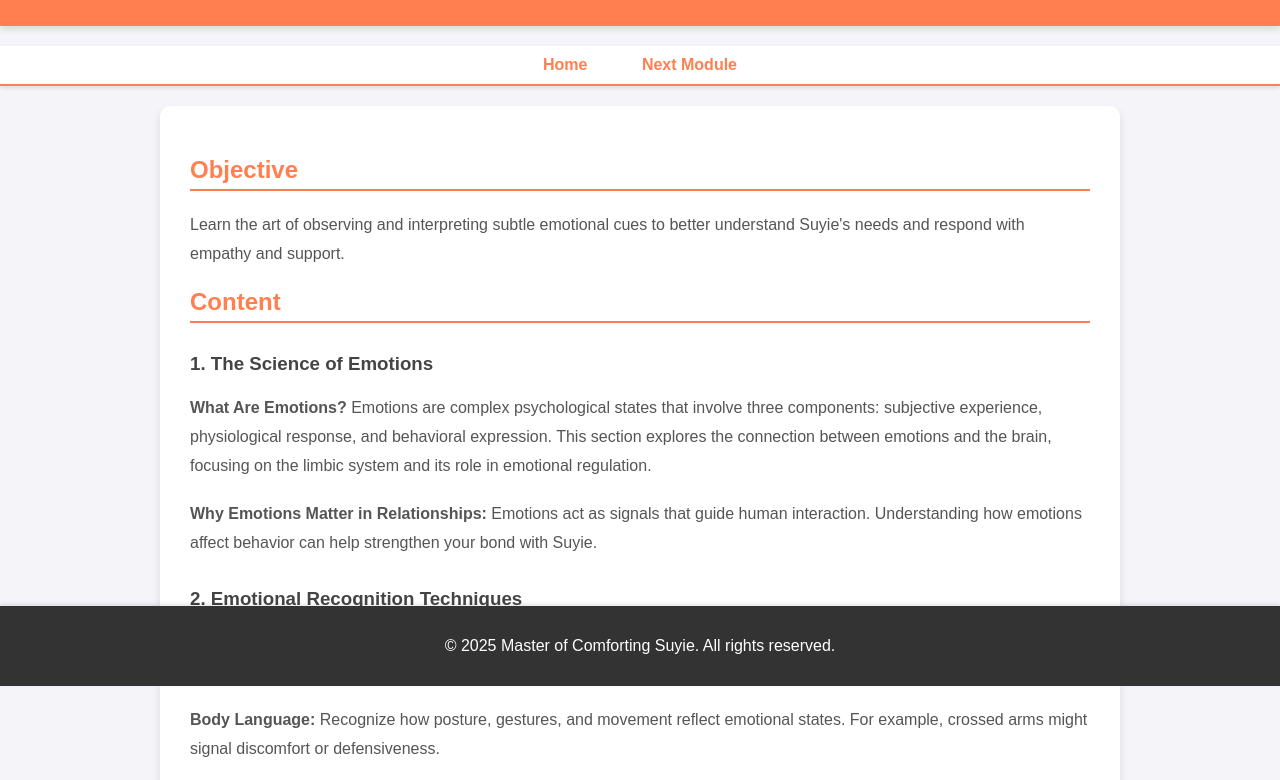
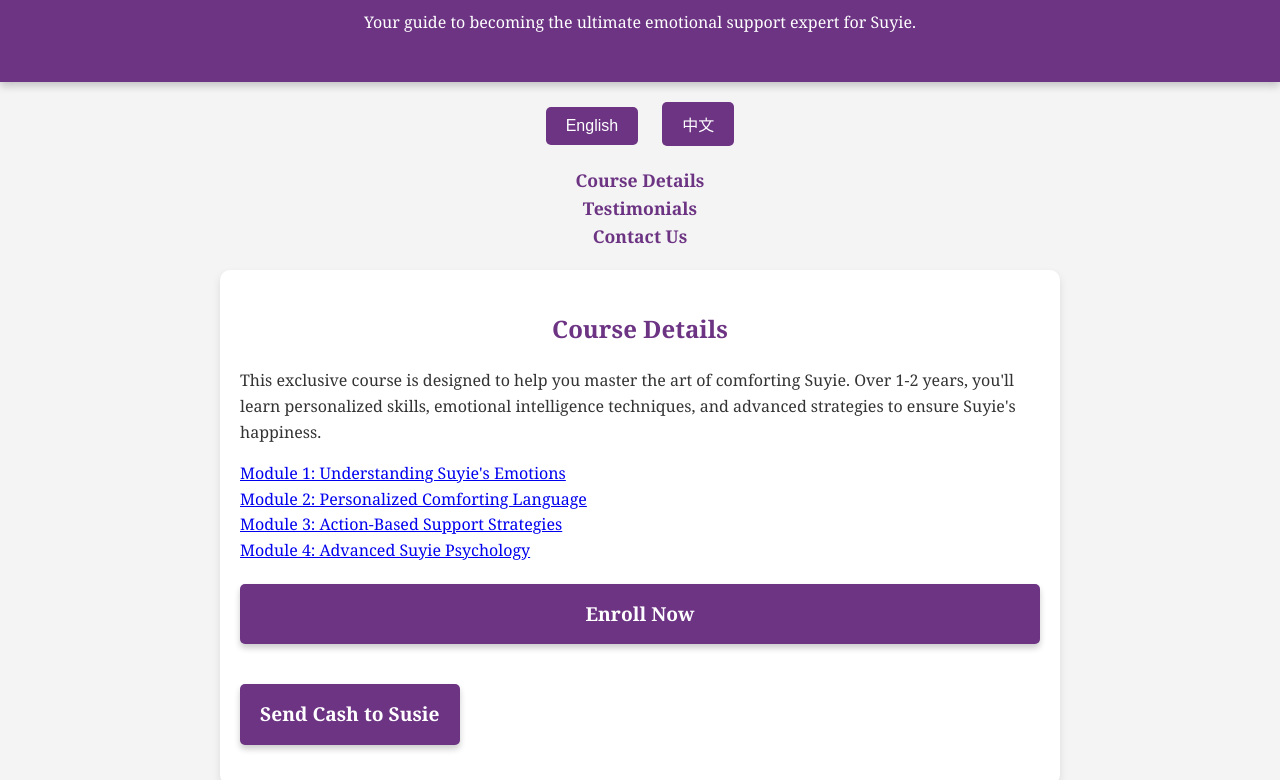
Before and after one commit to EugeneW910428/Master-of-Comforting-Suyie-Tang-Program, a plain HTML site: page index.html in a window 1280 px wide. Shown: the part 114-894 px from the top of the page. Drawn offline with Linux system fonts and the light colour scheme.

Commit message:
Update index.html

```diff
--- a/index.html
+++ b/index.html
@@ -3,128 +3,207 @@
 <head>
     <meta charset="UTF-8">
     <meta name="viewport" content="width=device-width, initial-scale=1.0">
-    <title>Module 1: Understanding Suyie's Emotions</title>
+    <title>Master of Comforting Suyie</title>
     <style>
         body {
-            font-family: 'Arial', sans-serif;
+            font-family: 'Georgia', serif;
             margin: 0;
             padding: 0;
-            background-color: #f4f4f9;
+            background-color: #f4f4f4;
             color: #333;
+            line-height: 1.6;
         }
         header {
-            background-color: #ff7f50;
+            background-color: #6C3483;
             color: white;
-            padding: 30px 20px;
+            padding: 30px;
             text-align: center;
-            box-shadow: 0 4px 6px rgba(0, 0, 0, 0.1);
+            box-shadow: 0 4px 8px rgba(0, 0, 0, 0.2);
         }
         nav {
             text-align: center;
             margin: 20px 0;
-            background-color: #fff;
-            padding: 10px 0;
-            border-bottom: 2px solid #ff7f50;
-            box-shadow: 0 2px 4px rgba(0, 0, 0, 0.1);
         }
         nav a {
             margin: 0 15px;
             text-decoration: none;
-            color: #ff7f50;
+            color: #6C3483;
             font-weight: bold;
-            padding: 5px 10px;
-            border-radius: 5px;
-            transition: background-color 0.3s, color 0.3s;
-        }
-        nav a:hover {
-            background-color: #ff7f50;
-            color: white;
+            font-size: 1.1rem;
         }
         section {
-            padding: 30px;
-            max-width: 900px;
+            padding: 20px;
+            max-width: 800px;
             margin: auto;
-            background: white;
+            background: #fff;
             border-radius: 10px;
             box-shadow: 0 4px 8px rgba(0, 0, 0, 0.1);
         }
-        section h2 {
-            color: #ff7f50;
-            border-bottom: 2px solid #ff7f50;
-            padding-bottom: 5px;
+        h2 {
+            color: #6C3483;
+            text-align: center;
             margin-bottom: 20px;
         }
-        section h3 {
-            color: #444;
-            margin-top: 30px;
+        ul {
+            list-style: none;
+            padding: 0;
         }
-        section p, section ul {
-            line-height: 1.8;
-            margin-bottom: 20px;
-            color: #555;
+        ul li {
+            margin-bottom: 15px;
+            background: #f9f9f9;
+            padding: 10px;
+            border-left: 5px solid #6C3483;
         }
-        section ul {
-            list-style-type: square;
-            padding-left: 20px;
+        .cta {
+            display: inline-block;
+            background-color: #6C3483;
+            color: white;
+            padding: 15px 20px;
+            text-align: center;
+            margin: 20px auto;
+            border-radius: 5px;
+            cursor: pointer;
+            font-size: 1.2rem;
+            font-weight: bold;
+            box-shadow: 0 4px 6px rgba(0, 0, 0, 0.2);
+        }
+        .cta:hover {
+            background-color: #5A2E73;
         }
         footer {
             background-color: #333;
             color: white;
             text-align: center;
-            padding: 15px 0;
-            position: fixed;
-            bottom: 0;
-            width: 100%;
-            box-shadow: 0 -2px 4px rgba(0, 0, 0, 0.1);
+            padding: 20px;
+            position: relative;
+        }
+        .surprise {
+            display: none;
+            text-align: center;
+            margin-top: 20px;
+        }
+        .surprise img {
+            max-width: 100%;
+            height: auto;
+        }
+        .language-switch {
+            text-align: center;
+            margin: 20px 0;
+        }
+        .language-switch button {
+            margin: 0 10px;
+            padding: 10px 20px;
+            background-color: #6C3483;
+            color: white;
+            border: none;
+            border-radius: 5px;
+            cursor: pointer;
+            font-size: 1rem;
+        }
+        .language-switch button:hover {
+            background-color: #5A2E73;
         }
     </style>
+    <script>
+        function showSurprise() {
+            const surpriseDiv = document.getElementById('surprise');
+            surpriseDiv.style.display = 'block';
+            setTimeout(() => {
+                surpriseDiv.innerHTML = `
+                    <h3>You’ve unlocked the secret to Suyie’s smile!</h3>
+                    <p>Here’s an adorable Chikawa to brighten your day, just like you brighten Suyie’s!</p>
+                    <img src="https://i.giphy.com/media/v1.Y2lkPTc5MGI3NjExMWJ6eGd3NWlxaHdpbHpmMjU0NXJxbmc1NGhudnE5bGg5cXplaXpweCZlcD12MV9pbnRlcm5hbF9naWZfYnlfaWQmY3Q9Zw/fSEoD7tXf6esHkpwpN/giphy.gif" alt="Chikawa">
+                    <p><strong>P.S.:</strong> Suyie, keep being awesome! 😊</p>
+                `;
+            }, 1000);
+        }
+
+        function switchLanguage(lang) {
+            const englishContent = document.querySelectorAll('.en');
+            const chineseContent = document.querySelectorAll('.zh');
+            if (lang === 'en') {
+                englishContent.forEach(el => el.style.display = 'block');
+                chineseContent.forEach(el => el.style.display = 'none');
+            } else if (lang === 'zh') {
+                englishContent.forEach(el => el.style.display = 'none');
+                chineseContent.forEach(el => el.style.display = 'block');
+            }
+        }
+
+        function sendCash() {
+            const responseDiv = document.getElementById('cash-response');
+            responseDiv.style.display = 'block';
+            setTimeout(() => {
+                responseDiv.innerHTML = `
+                    <h3>Transaction Successful!</h3>
+                    <p>Susie is now ${Math.floor(Math.random() * 1000)} dollars richer! 💸</p>
+                    <p>Just kidding! Your wallet is safe... for now. 😜</p>
+                `;
+            }, 1500);
+        }
+    </script>
 </head>
-<body>
+<body onload="switchLanguage('en')">
     <header>
-        <h1>Module 1: Understanding Suyie's Emotions</h1>
+        <h1 class="en">Welcome to the Master of Comforting Suyie</h1>
+        <h1 class="zh" style="display:none;">歡迎來到安慰素怡大師課程</h1>
+        <p class="en">Your guide to becoming the ultimate emotional support expert for Suyie.</p>
+        <p class="zh" style="display:none;">成為素怡專屬情感支持專家的指南。</p>
     </header>
+    <div class="language-switch">
+        <button onclick="switchLanguage('en')">English</button>
+        <button onclick="switchLanguage('zh')">中文</button>
+    </div>
     <nav>
-        <a href="index.html">Home</a>
-        <a href="module2.html">Next Module</a>
+        <a href="#course-details" class="en">Course Details</a>
+        <a href="#course-details" class="zh" style="display:none;">課程詳情</a>
+        <a href="#testimonials" class="en">Testimonials</a>
+        <a href="#testimonials" class="zh" style="display:none;">學員評價</a>
+        <a href="#contact" class="en">Contact Us</a>
+        <a href="#contact" class="zh" style="display:none;">聯繫我們</a>
     </nav>
-    <section>
-        <h2>Objective</h2>
-        <p>Learn the art of observing and interpreting subtle emotional cues to better understand Suyie's needs and respond with empathy and support.</p>
-
-        <h2>Content</h2>
-        <h3>1. The Science of Emotions</h3>
-        <p><strong>What Are Emotions?</strong> Emotions are complex psychological states that involve three components: subjective experience, physiological response, and behavioral expression. This section explores the connection between emotions and the brain, focusing on the limbic system and its role in emotional regulation.</p>
-        <p><strong>Why Emotions Matter in Relationships:</strong> Emotions act as signals that guide human interaction. Understanding how emotions affect behavior can help strengthen your bond with Suyie.</p>
-
-        <h3>2. Emotional Recognition Techniques</h3>
-        <p><strong>Microexpressions:</strong> Learn to identify fleeting facial expressions that reveal genuine emotions, even when someone tries to hide them.</p>
-        <p><strong>Body Language:</strong> Recognize how posture, gestures, and movement reflect emotional states. For example, crossed arms might signal discomfort or defensiveness.</p>
-        <p><strong>Vocal Cues:</strong> Analyze changes in tone, pitch, and speed of speech to detect underlying feelings.</p>
-
-        <h3>3. Building Emotional Awareness</h3>
-        <p><strong>Self-Awareness:</strong> Reflect on your emotional responses during interactions with Suyie. Awareness of your emotions allows you to respond more thoughtfully.</p>
-        <p><strong>Active Listening:</strong> Practice listening without interrupting or judging. Use paraphrasing to confirm your understanding of Suyie’s feelings.</p>
-        <p><strong>Empathy Development:</strong> Put yourself in Suyie’s shoes to better appreciate her perspective and emotional experiences.</p>
-
-        <h2>Practical Exercises</h2>
-        <h3>Exercise 1: Emotional Journaling</h3>
-        <p>Keep a daily journal for one week. Record observations of Suyie’s emotional states, noting the context, her expressions, and your responses. Reflect on patterns and opportunities for improvement.</p>
-
-        <h3>Exercise 2: Active Listening Practice</h3>
-        <p>Engage in a 10-minute conversation with Suyie. Focus solely on listening, avoiding interruptions or unsolicited advice. Afterward, write down what you learned about her emotional state and how she felt during the conversation.</p>
-
-        <h3>Exercise 3: Empathy Role-Play</h3>
-        <p>Role-play a scenario where Suyie shares a challenging experience. Practice responding empathetically by validating her emotions and asking open-ended questions.</p>
-
-        <h2>Key Takeaways</h2>
+    <section id="course-details">
+        <h2 class="en">Course Details</h2>
+        <h2 class="zh" style="display:none;">課程詳情</h2>
+        <p class="en">This exclusive course is designed to help you master the art of comforting Suyie. Over 1-2 years, you'll learn personalized skills, emotional intelligence techniques, and advanced strategies to ensure Suyie's happiness.</p>
+        <p class="zh" style="display:none;">本課程專為幫助您掌握安慰素怡的藝術而設計。在 1-2 年內，您將學習個性化技能、情商技巧以及先進策略，確保素怡的幸福。</p>
         <ul>
-            <li>Understand the biological and psychological basis of emotions.</li>
-            <li>Recognize and interpret emotional cues effectively.</li>
-            <li>Build self-awareness and empathy to enhance emotional connection.</li>
+     <a href="module1.html" class="en">Module 1: Understanding Suyie's Emotions</a>
+        <a href="module1.html" class="zh" style="display:none;">模組 1：理解素怡的情感</a>
+        <a href="module2.html" class="en">Module 2: Personalized Comforting Language</a>
+        <a href="module2.html" class="zh" style="display:none;">模組 2：個性化安慰語言</a>
+        <a href="module3.html" class="en">Module 3: Action-Based Support Strategies</a>
+        <a href="module3.html" class="zh" style="display:none;">模組 3：行動為基礎的支持策略</a>
+        <a href="module4.html" class="en">Module 4: Advanced Suyie Psychology</a>
+        <a href="module4.html" class="zh" style="display:none;">模組 4：高級素怡心理學</a>
         </ul>
+        <div class="cta en" onclick="showSurprise()">Enroll Now</div>
+        <div class="cta zh" onclick="showSurprise()" style="display:none;">立即報名</div>
+        <div class="cta" onclick="sendCash()">Send Cash to Susie</div>
+        <div id="surprise" class="surprise">
+            <p>Loading a surprise for you...</p>
+        </div>
+        <div id="cash-response" class="surprise" style="display:none;">
+            <p>Processing your generous donation...</p>
+        </div>
+    </section>
+    <section id="testimonials">
+        <h2 class="en">What People Are Saying</h2>
+        <h2 class="zh" style="display:none;">學員評價</h2>
+        <p class="en">"This course completely changed my life. Now Suyie smiles every day!" - Graduate</p>
+        <p class="zh" style="display:none;">"這門課程徹底改變了我的生活。現在素怡每天都在微笑！" - 畢業生</p>
+        <p class="en">"I've never felt closer to Suyie. 10/10 would recommend." - Alumni</p>
+        <p class="zh" style="display:none;">"我從未感到與素怡如此親近。10/10，強烈推薦。" - 校友</p>
+    </section>
+    <section id="contact">
+        <h2 class="en">Contact Us</h2>
+        <h2 class="zh" style="display:none;">聯繫我們</h2>
+        <p class="en">Have questions? Reach out to us at <a href="mailto:info@suyi-comforting.com">info@suyi-comforting.com</a>.</p>
+        <p class="zh" style="display:none;">有任何問題？請通過電子郵件聯繫我們：<a href="mailto:info@suyi-comforting.com">info@suyi-comforting.com</a>。</p>
     </section>
     <footer>
-        <p>&copy; 2025 Master of Comforting Suyie. All rights reserved.</p>
+        <p class="en">&copy; 2025 Master of Comforting Suyie. All rights reserved.</p>
+        <p class="zh" style="display:none;">&copy; 2025 安慰素怡大師課程。保留所有權利。</p>
     </footer>
 </body>
 </html>
```
